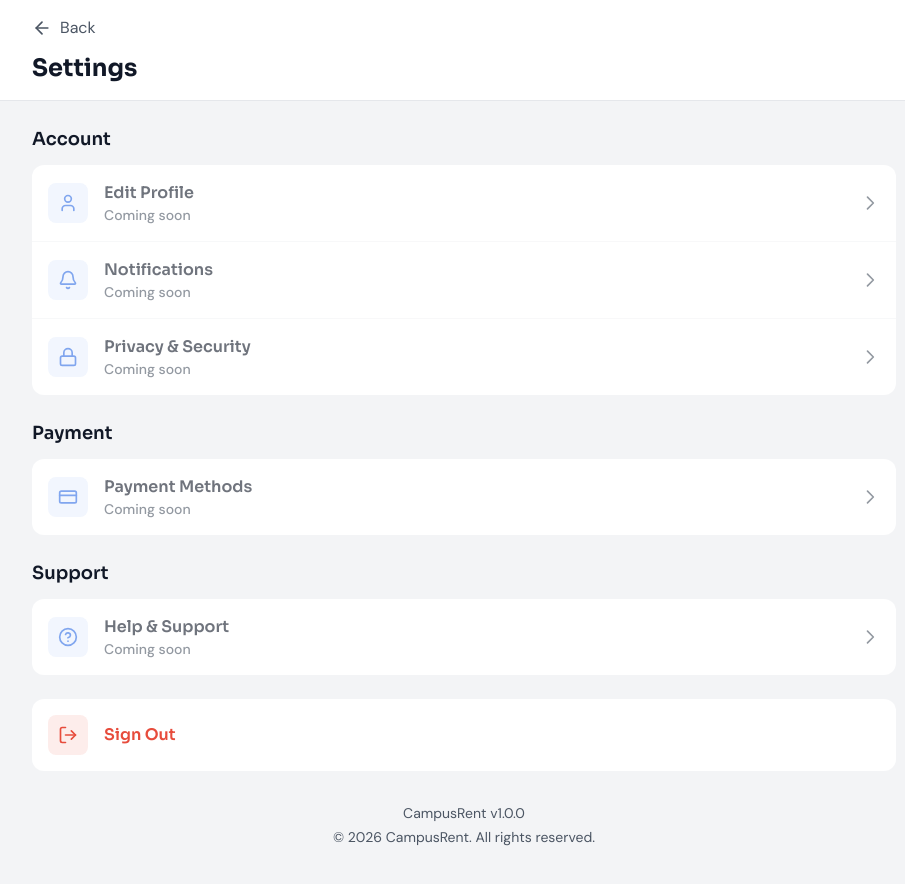
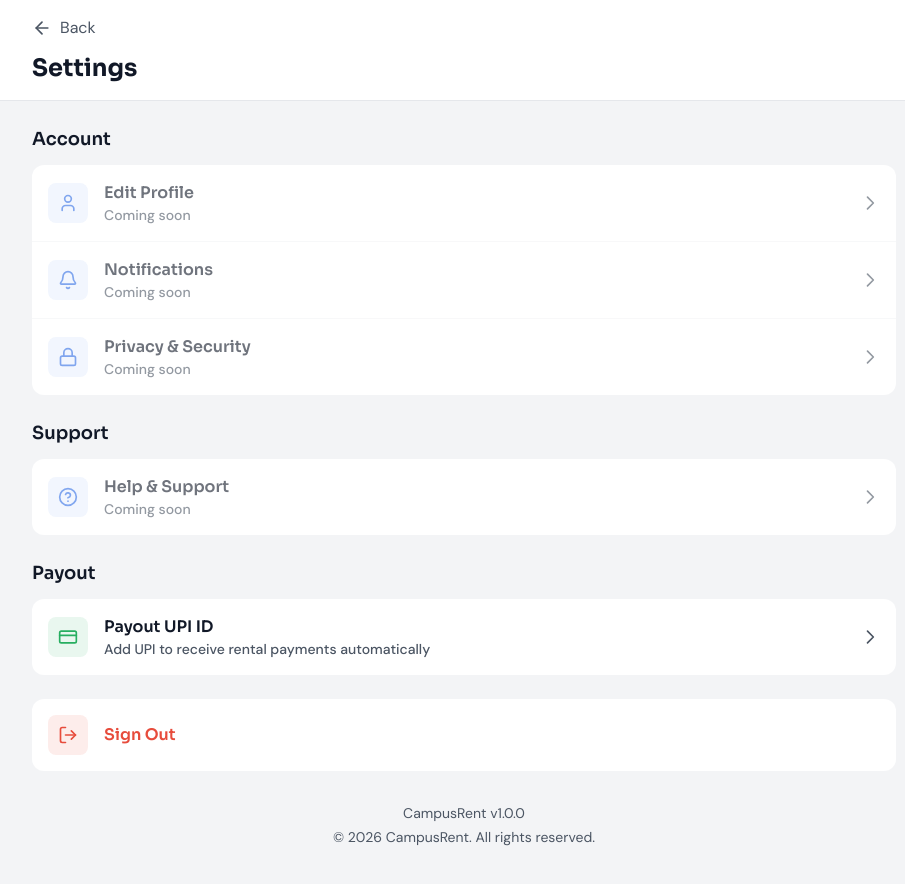
Before and after one commit to Vijayaragavan185/campusrent, a React (Vite) app in the folder frontend/: page /settings in a window 1280 px wide. Shown: the top 884 px of the page, without its empty margins (176-1081 px from the left). Built offline with nearby package versions, Linux system fonts and the light colour scheme; no server answers.

Commit message:
feat(settings): add payout UPI settings UI and connect savePayout API

```diff
--- a/frontend/src/app/pages/Settings.tsx
+++ b/frontend/src/app/pages/Settings.tsx
@@ -1,26 +1,50 @@
+import { useState, useEffect } from "react";
 import { Link } from "react-router";
 import { useNavigate } from "react-router";
 import { ArrowLeft, User, Bell, Lock, CreditCard, HelpCircle, LogOut } from "lucide-react";
+import { toast } from "sonner";
 import { useAuthStore } from "../../store/authStore";
+import { authAPI, usersAPI } from "../../services/api";
 
 export default function Settings() {
   const navigate = useNavigate();
   const user = useAuthStore((s) => s.user);
   const logout = useAuthStore((s) => s.logout);
 
-  const settingsSections = [
+  const [payoutUpi, setPayoutUpi] = useState('');
+  const [savingPayout, setSavingPayout] = useState(false);
+  const [payoutExpanded, setPayoutExpanded] = useState(false);
+
+  useEffect(() => {
+    if (!user?.id) return;
+    authAPI.getMe().then((res) => {
+      if (res.data?.payoutUpiId) setPayoutUpi(res.data.payoutUpiId);
+    }).catch(() => {});
+  }, [user?.id]);
+
+  const handleSavePayout = async () => {
+    if (!payoutUpi.trim()) {
+      toast.error('Enter your UPI ID first');
+      return;
+    }
+    try {
+      setSavingPayout(true);
+      await usersAPI.savePayout(payoutUpi.trim());
+      toast.success('Payout UPI ID saved! You will receive payments automatically.');
+    } catch (err: any) {
+      toast.error(err?.response?.data?.error || 'Failed to save UPI ID');
+    } finally {
+      setSavingPayout(false);
+    }
+  };
+
+  const staticSections = [
     {
       title: "Account",
       items: [
         { icon: User, label: "Edit Profile", description: "Coming soon", disabled: true },
         { icon: Bell, label: "Notifications", description: "Coming soon", disabled: true },
         { icon: Lock, label: "Privacy & Security", description: "Coming soon", disabled: true }
-      ]
-    },
-    {
-      title: "Payment",
-      items: [
-        { icon: CreditCard, label: "Payment Methods", description: "Coming soon", disabled: true }
       ]
     },
     {
@@ -48,7 +72,7 @@ export default function Settings() {
 
       {/* Settings List */}
       <main className="container mx-auto px-4 py-6 max-w-4xl">
-        {settingsSections.map((section, sectionIndex) => (
+        {staticSections.map((section, sectionIndex) => (
           <div key={sectionIndex} className="mb-6">
             <h2 className="text-lg text-[#111827] mb-3" style={{ fontFamily: 'var(--font-display)', fontWeight: 600 }}>
               {section.title}
@@ -81,6 +105,55 @@ export default function Settings() {
           </div>
         ))}
 
+        {/* Payout Settings */}
+        <div className="mb-6">
+          <h2 className="text-lg text-[#111827] mb-3" style={{ fontFamily: 'var(--font-display)', fontWeight: 600 }}>
+            Payout
+          </h2>
+          <div className="bg-white rounded-xl overflow-hidden">
+            <button
+              onClick={() => setPayoutExpanded((v) => !v)}
+              className="w-full flex items-center gap-4 p-4 hover:bg-[#F3F4F6] transition-colors"
+            >
+              <div className="w-10 h-10 bg-[#27AE60]/10 rounded-lg flex items-center justify-center">
+                <CreditCard className="w-5 h-5 text-[#27AE60]" />
+              </div>
+              <div className="flex-1 text-left">
+                <div className="text-[#111827]" style={{ fontFamily: 'var(--font-display)', fontWeight: 600 }}>
+                  Payout UPI ID
+                </div>
+                <div className="text-sm text-[#4B5563]">
+                  {payoutUpi ? `Saved: ${payoutUpi}` : 'Add UPI to receive rental payments automatically'}
+                </div>
+              </div>
+              <svg className={`w-5 h-5 text-[#4B5563] transition-transform ${payoutExpanded ? 'rotate-90' : ''}`} fill="none" viewBox="0 0 24 24" stroke="currentColor">
+                <path strokeLinecap="round" strokeLinejoin="round" strokeWidth={2} d="M9 5l7 7-7 7" />
+              </svg>
+            </button>
+            {payoutExpanded && (
+              <div className="px-4 pb-4 border-t border-gray-100">
+                <p className="text-sm text-[#4B5563] mt-3 mb-3">
+                  When a renter completes a booking, the rental amount is automatically sent to your UPI ID via Razorpay Payouts.
+                </p>
+                <input
+                  type="text"
+                  value={payoutUpi}
+                  onChange={(e) => setPayoutUpi(e.target.value)}
+                  placeholder="yourname@okaxis  or  number@paytm"
+                  className="w-full px-4 py-3 bg-[#F3F4F6] border border-transparent rounded-xl focus:ring-2 focus:ring-[#27AE60] focus:border-transparent outline-none mb-3"
+                />
+                <button
+                  onClick={handleSavePayout}
+                  disabled={savingPayout || !payoutUpi.trim()}
+                  className="w-full py-3 bg-[#27AE60] text-white rounded-xl hover:bg-[#229954] transition-colors disabled:opacity-60 font-semibold"
+                >
+                  {savingPayout ? 'Saving...' : 'Save UPI ID'}
+                </button>
+              </div>
+            )}
+          </div>
+        </div>
+
         {/* Sign Out */}
         <div className="bg-white rounded-xl">
           <button
--- a/frontend/src/services/api.js
+++ b/frontend/src/services/api.js
@@ -74,6 +74,7 @@ export const messagesAPI = {
 export const usersAPI = {
   getProfile:    (id) => api.get(`/users/${id}`),
   updateProfile: (d)  => api.put('/users/me', d),
+  savePayout:    (upiId) => api.put('/users/me/payout', { upiId }),
 };
 
 export const reviewsAPI = {
```
